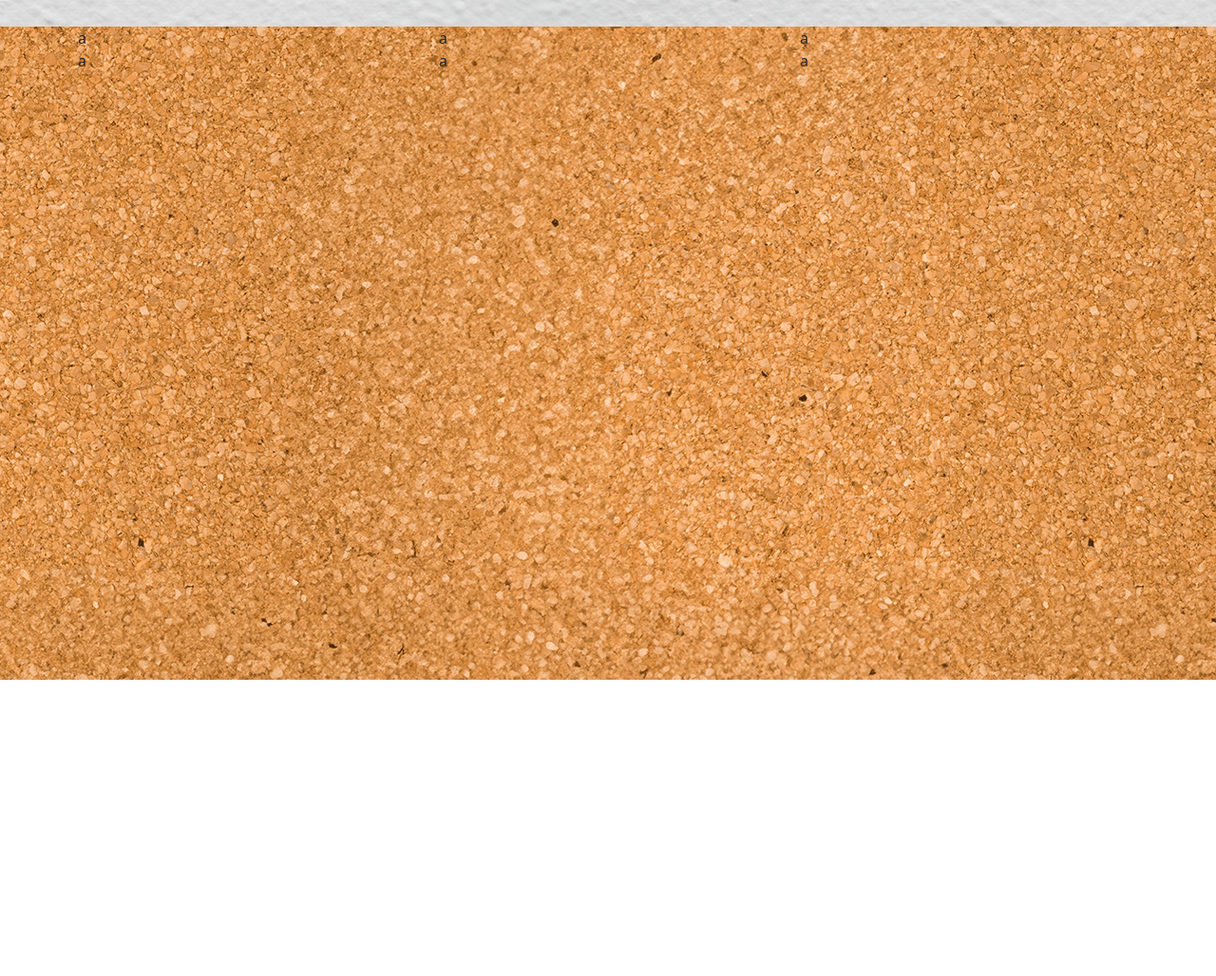
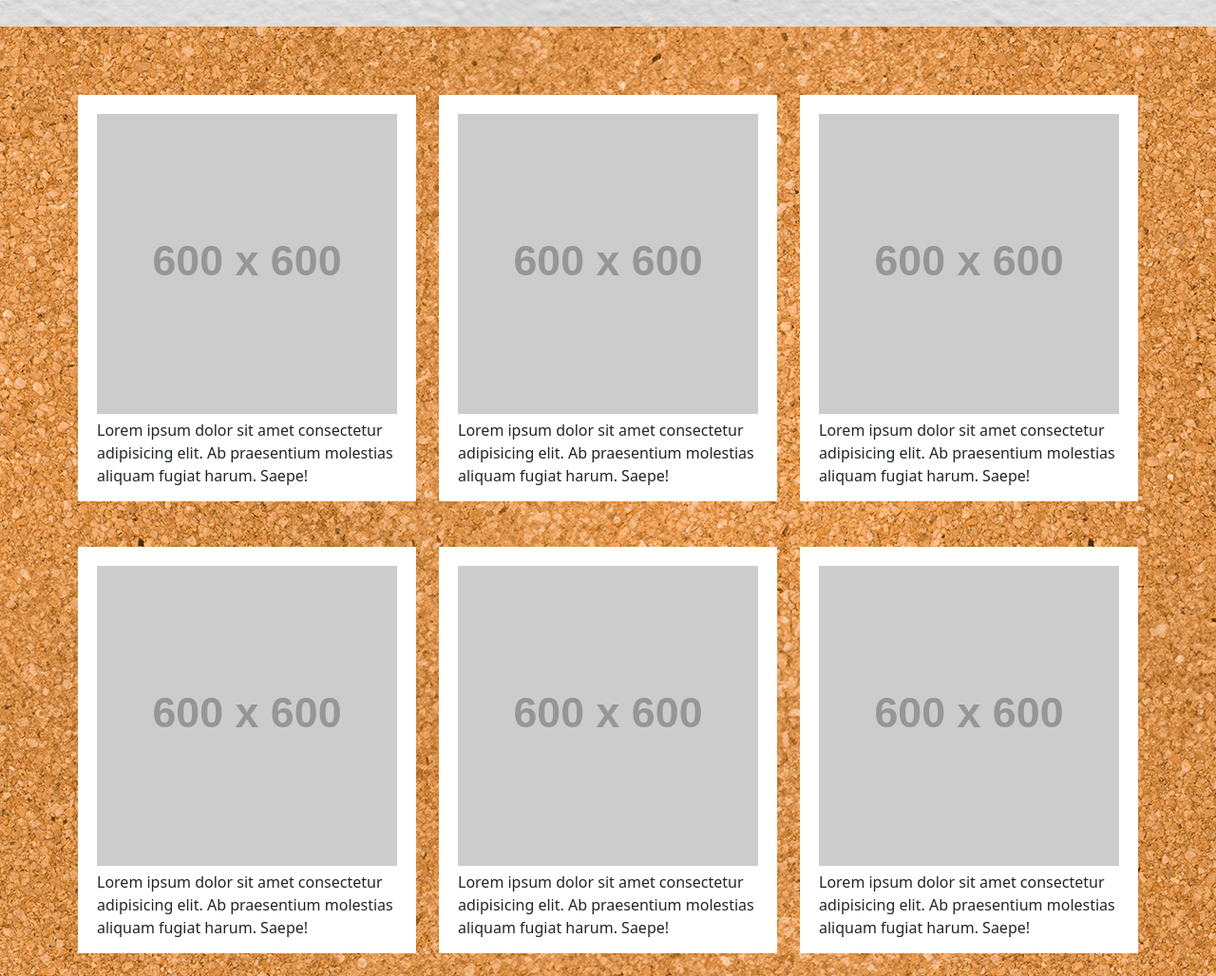
Before and after one commit to lorussogiacomoluca/js-photo-blog, a plain HTML site: page index.html in a window 1280 px wide. Shown: the part 118-1146 px from the top of the page at 95% size. Before the commit the page ends 834 px from the top, so only its background shows below. Drawn offline with nearby package versions, Linux system fonts and the light colour scheme; placeholder pictures from the web are drawn by us.

Commit message:
[UPD] Photo items created

```diff
--- a/css/style.css
+++ b/css/style.css
@@ -14,6 +14,18 @@ main{
     background-image: url('../img/cork.png');
 }
 
-main .container{
-    height: 86vh;
+
+
+.photo-item{
+    background-color: #fff;
+
 }
+
+.photo-image{
+    width: 100%;
+    padding: 20px 20px 0;
+}
+
+.photo-desc{
+    padding: 5px 20px 15px
+}
--- a/index.html
+++ b/index.html
@@ -21,13 +21,59 @@
     </header>
     <main>
         <div class="container">
-            <div class="row d-flex justify-space-between">
-                <div class="col-4">a</div>
-                <div class="col-4">a</div>
-                <div class="col-4">a</div>
-                <div class="col-4">a</div>
-                <div class="col-4">a</div>
-                <div class="col-4">a</div>
+            <div class="row">
+                <div class="col">
+                    <div class="row d-flex justify-space-between my-4 gy-5">
+                        <div class="col-4">
+                            <div class="photo-item">
+                                <div class="photo-image">
+                                    <img class=" img-fluid" src="https://placehold.co/600x600/orange/white" alt="">
+                                </div>
+                                <div class="photo-desc">Lorem ipsum dolor sit amet consectetur adipisicing elit. Ab praesentium molestias aliquam fugiat harum. Saepe!</div>
+                            </div>
+                        </div>
+                        <div class="col-4">
+                            <div class="photo-item">
+                                <div class="photo-image">
+                                    <img class=" img-fluid" src="https://placehold.co/600x600/orange/white" alt="">
+                                </div>
+                                <div class="photo-desc">Lorem ipsum dolor sit amet consectetur adipisicing elit. Ab praesentium molestias aliquam fugiat harum. Saepe!</div>
+                            </div>
+                        </div>
+                        <div class="col-4">
+                            <div class="photo-item">
+                                <div class="photo-image">
+                                    <img class=" img-fluid" src="https://placehold.co/600x600/orange/white" alt="">
+                                </div>
+                                <div class="photo-desc">Lorem ipsum dolor sit amet consectetur adipisicing elit. Ab praesentium molestias aliquam fugiat harum. Saepe!</div>
+                            </div>
+                        </div>
+                        <div class="col-4">
+                            <div class="photo-item">
+                                <div class="photo-image">
+                                    <img class=" img-fluid" src="https://placehold.co/600x600/orange/white" alt="">
+                                </div>
+                                <div class="photo-desc">Lorem ipsum dolor sit amet consectetur adipisicing elit. Ab praesentium molestias aliquam fugiat harum. Saepe!</div>
+                            </div>
+                        </div>
+                        <div class="col-4">
+                            <div class="photo-item">
+                                <div class="photo-image">
+                                    <img class=" img-fluid" src="https://placehold.co/600x600/orange/white" alt="">
+                                </div>
+                                <div class="photo-desc">Lorem ipsum dolor sit amet consectetur adipisicing elit. Ab praesentium molestias aliquam fugiat harum. Saepe!</div>
+                            </div>
+                        </div>
+                        <div class="col-4">
+                            <div class="photo-item">
+                                <div class="photo-image">
+                                    <img class=" img-fluid" src="https://placehold.co/600x600/orange/white" alt="">
+                                </div>
+                                <div class="photo-desc">Lorem ipsum dolor sit amet consectetur adipisicing elit. Ab praesentium molestias aliquam fugiat harum. Saepe!</div>
+                            </div>
+                        </div>
+                    </div>
+                </div>
             </div>
         </div>
     </main>
```
